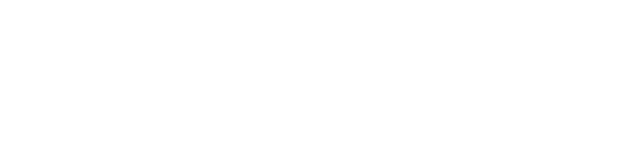
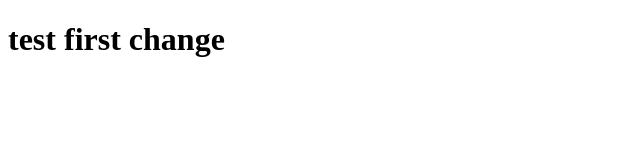
Before and after one commit to alishaik6/AngularJs1.0, a plain HTML site: page AngularJs1.0/WebContent/index.html in a window 1280 px wide. Shown: the whole page, without its empty margins (0-640 px from the left). Drawn offline with Linux system fonts and the light colour scheme.

Commit message:
first change

```diff
--- a/AngularJs1.0/WebContent/index.html
+++ b/AngularJs1.0/WebContent/index.html
@@ -5,6 +5,7 @@
 <title>Insert title here</title>
 </head>
 <body>
+<h1> test first change</h1>
 
 </body>
 </html>
```
